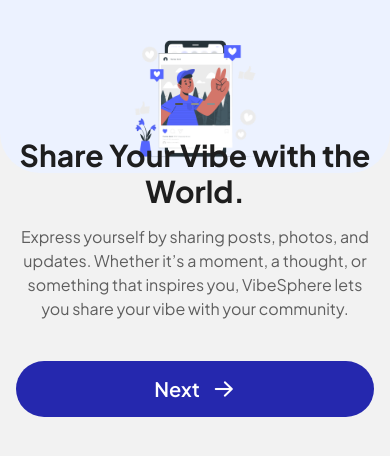
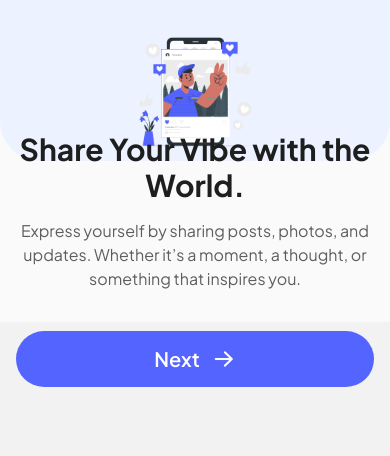
Before and after one commit to vk-develops/VibeSphere-Social-Media-App, a React Native app in the folder Frontend/: screen /OnboardingScreen in a window 390 px wide. Shown: the top 456 px of the page. Built offline with nearby package versions, Linux system fonts and the light colour scheme.

Commit message:
added the entire onboarding screens

```diff
--- a/Frontend/src/Components/OnboardComponent.js
+++ b/Frontend/src/Components/OnboardComponent.js
@@ -27,7 +27,7 @@
     };
 
     return (
-        <View className="flex-1">
+        <View className="flex-1 bg-bgColor-light">
             <Animated.View
                 entering={FadeInUp.duration(800).springify()}
                 className="flex-[0.5] bg-purple--50 items-center justify-end rounded-b-[40px]"
@@ -71,7 +71,7 @@
                                     goToNextSlide();
                                 }
                             }}
-                            className="bg-purple--800 flex items-center justify-center rounded-full mt-10"
+                            className="bg-purple--500 flex items-center justify-center rounded-full mt-10"
                         >
                             <View className="flex items-center justify-center gap-3 flex-row py-[14px]">
                                 <Text
--- a/Frontend/src/Data/SlideData.js
+++ b/Frontend/src/Data/SlideData.js
@@ -4,7 +4,7 @@
         image: require("../../assets/images/OnboardingImg-1.png"),
         title: "Share Your Vibe with the World.",
         description:
-            "Express yourself by sharing posts, photos, and updates. Whether it’s a moment, a thought, or something that inspires you, VibeSphere lets you share your vibe with your community.",
+            "Express yourself by sharing posts, photos, and updates. Whether it’s a moment, a thought, or something that inspires you.",
         button: "Next",
     },
     {
@@ -12,7 +12,7 @@
         image: require("../../assets/images/OnboardingImg-2.png"),
         title: "Keep the Conversation Going on.",
         description:
-            "Stay connected with your friends through seamless messaging. Whether you’re sharing updates, making plans, or just catching up, VibeSphere makes it easy to chat in real time.",
+            "Stay connected with your friends through seamless messaging. Whether you’re sharing updates or just catching up.",
         button: "Next",
     },
     {
@@ -20,7 +20,7 @@
         image: require("../../assets/images/OnboardingImg-3.png"),
         title: "Discover Your ultimate Vibe Tribe.",
         description:
-            "Connect with like-minded people and expand your social circle. Whether you're into art, tech, or fitness, VibeSphere helps you find and connect with those who share your passions.",
+            "Connect with like-minded people and expand your social circle. Whether you're into art, tech, or fitness.",
         button: "Continue",
     },
 ];
--- a/Frontend/src/Screens/Onboarding/OnboardingScreen.js
+++ b/Frontend/src/Screens/Onboarding/OnboardingScreen.js
@@ -28,7 +28,7 @@
 
     return (
         <View className="flex-1">
-            <StatusBar backgroundColor="#f3f1ff" />
+            <StatusBar backgroundColor="#ecf2ff" />
             <FlatList
                 ref={slideRef}
                 onMomentumScrollEnd={updateCurrentSlideIndex}
```
